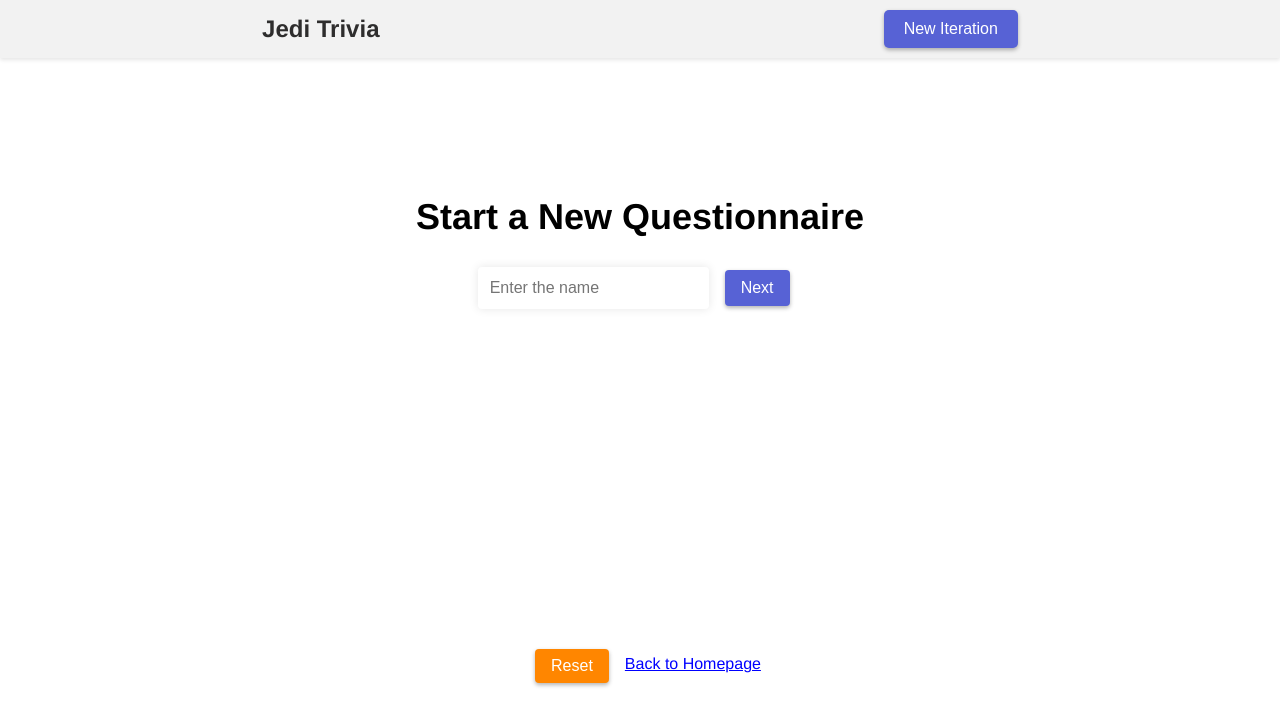
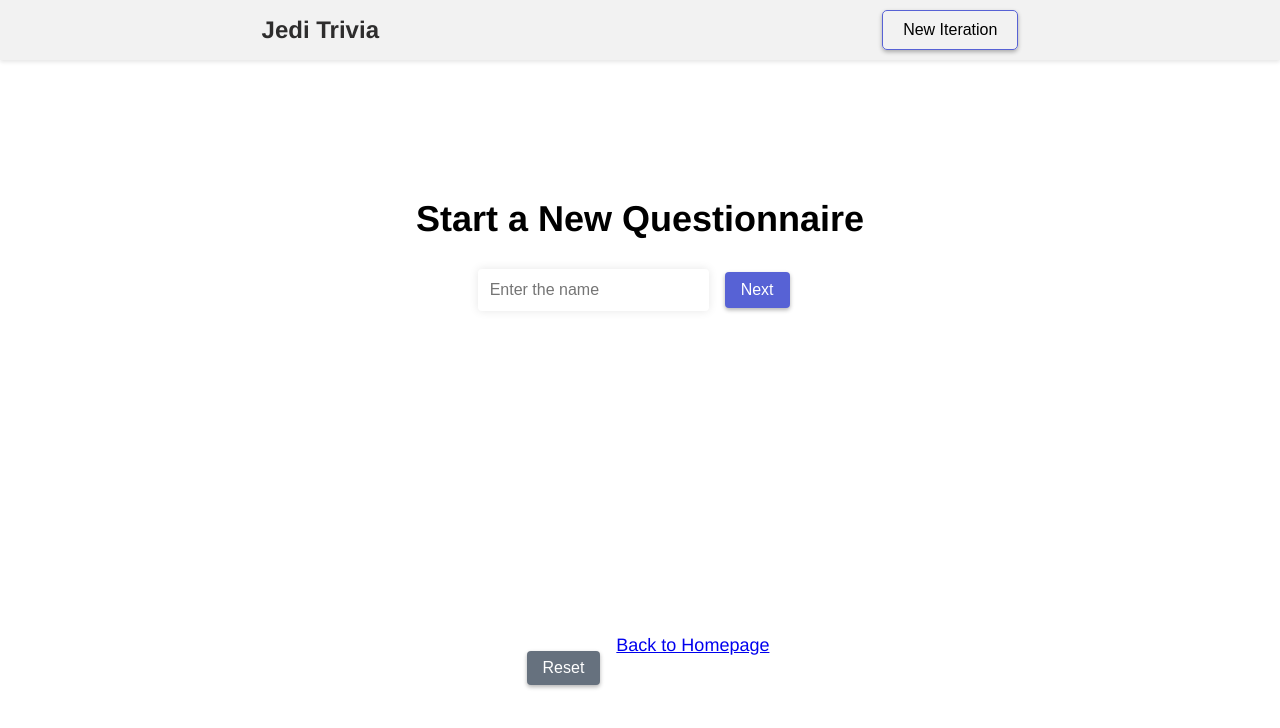
Before and after one commit to anadelic/fragenbogen, a React (Create React App) app: page /newIteration in a window 1280 px wide. Shown: the top 728 px of the page. Built offline with nearby package versions, Linux system fonts and the light colour scheme.

Commit message:
Change button style

```diff
--- a/src/App.css
+++ b/src/App.css
@@ -18,9 +18,9 @@
 
 .iteration-btn {
   padding: 10px 20px;
-  background-color: #5762d5;
-  color: white;
-  border: none;
+  background-color: transparent;
+  color: black;
+  border: solid 1px #5762d5;
   border-radius: 5px;
   font-size: 1rem;
   cursor: pointer;
@@ -28,7 +28,7 @@
 }
 
 .iteration-btn:hover {
-  background-color: #7b8bd9;
+  background-color: #fcfcfc;
   transition-duration: 0.5s;
   box-shadow: 0 2px 4px rgba(0, 0, 0, 0.3);
 }
@@ -150,6 +150,7 @@
   display: flex;
   flex-direction: row;
   align-items: baseline;
+  justify-content: center;
 }
 
 .btn {
@@ -173,7 +174,7 @@
 
 .btn-reset {
   padding: 8px 16px;
-  background-color: #ff8600;
+  background-color: #66717e;
   font-size: 1rem;
   color: #fff;
   border: none;
@@ -186,7 +187,7 @@
 }
 
 .btn-reset:hover {
-  background-color: #ff9c36;
+  background-color: #808b98;
   transition-duration: 0.5s;
 }
 
@@ -201,12 +202,25 @@
   margin: 0.6rem 0.5rem;
 }
 
-.link {
-  display: block;
-  margin-top: 1.3rem;
+.btn-back {
+  padding: 8px 16px;
   font-size: 1rem;
-  color: blue;
-  text-decoration: underline;
+  background-color: #5762d5;
+  font-size: 1rem;
+  color: #fff;
+  border: none;
+  border-radius: 4px;
+  cursor: pointer;
+  margin-right: 10px;
+  border-radius: 0.5;
+  box-shadow: 0 2px 4px rgba(0, 0, 0, 0.3);
+  margin: 0.6rem 1rem;
+}
+
+.btn-back:hover {
+  background-color: #7b8bd9;
+  box-shadow: 0 2px 4px rgba(0, 0, 0, 0.3);
+  transition-duration: 0.5s;
 }
 
 .next-btn {
```
